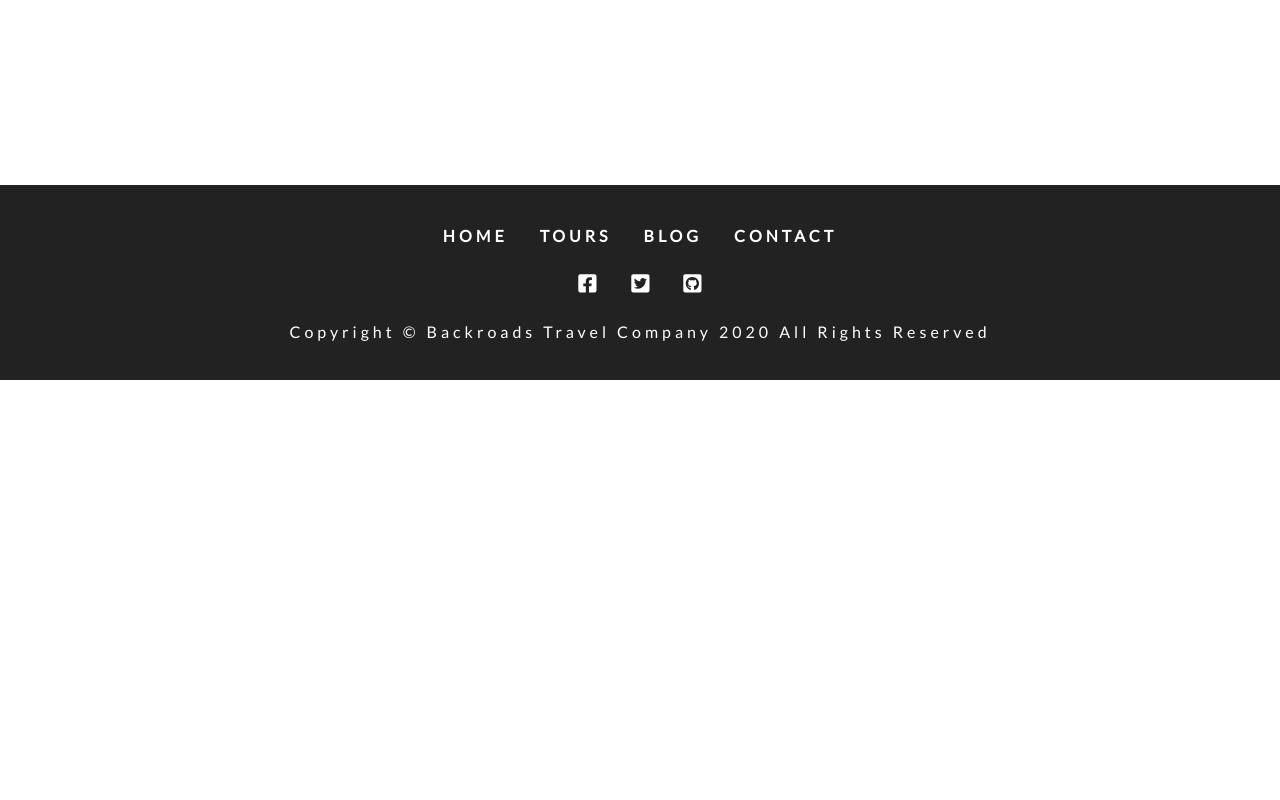
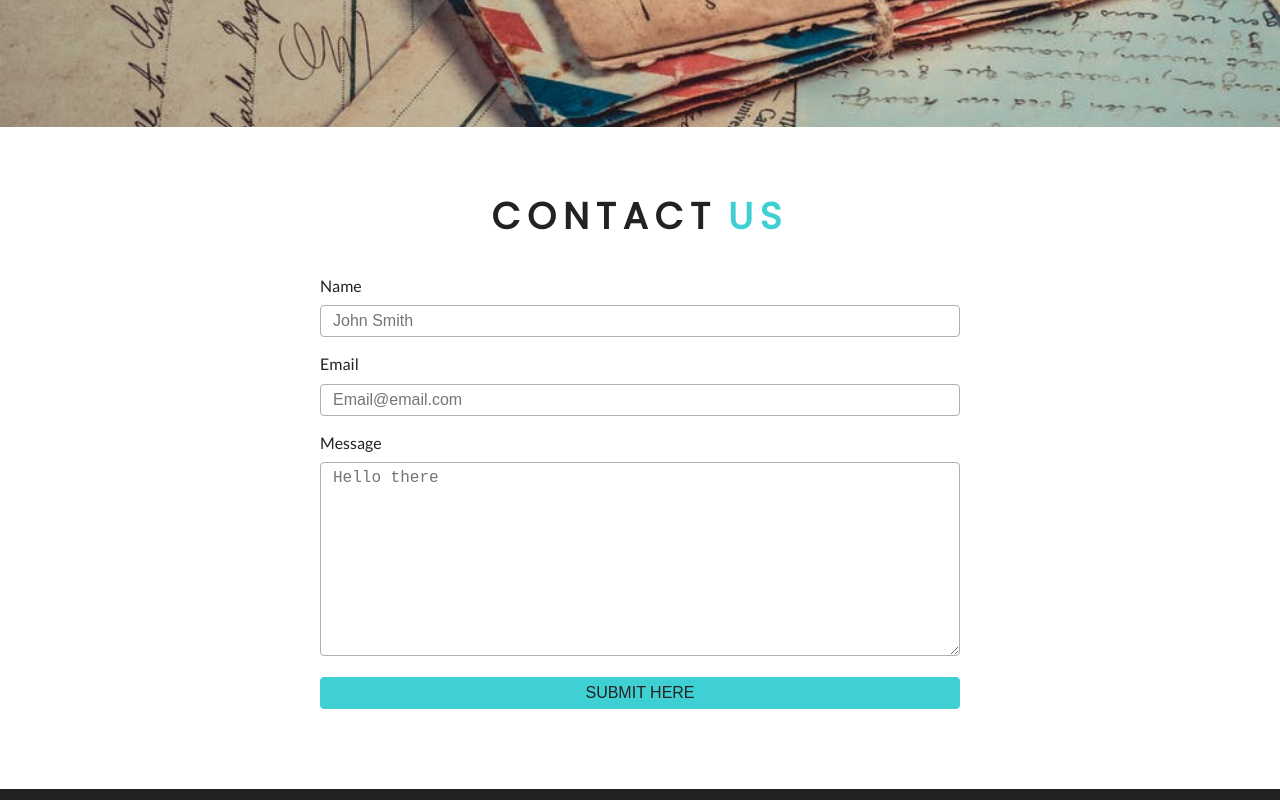
Before and after one commit to Willowmoon/gatsby-backroads-tutorial, a Gatsby site: page /contact in a window 1280 px wide. Shown: the part 420-1220 px from the top of the page. Before the commit the page ends 800 px from the top, so only its background shows below. Built offline with nearby package versions, Linux system fonts and the light colour scheme; Gatsby itself is replaced by a stand-in of ours.

Commit message:
contact form with formspree

```diff
--- a/gatsby-config.js
+++ b/gatsby-config.js
@@ -21,6 +21,7 @@ module.exports = {
     `gatsby-plugin-styled-components`,
     `gatsby-transformer-sharp`,
     `gatsby-plugin-sharp`,
+    `gatsby-plugin-transition-link`,
     {
       resolve: `gatsby-source-filesystem`,
       options: {
--- a/package.json
+++ b/package.json
@@ -22,8 +22,10 @@
     "gatsby-plugin-sass": "^2.3.1",
     "gatsby-plugin-sharp": "^2.6.2",
     "gatsby-plugin-styled-components": "^3.3.1",
+    "gatsby-plugin-transition-link": "^1.18.0",
     "gatsby-source-filesystem": "^2.3.1",
     "gatsby-transformer-sharp": "^2.5.2",
+    "gsap": "^3.2.6",
     "node-sass": "^4.14.1",
     "react": "^16.12.0",
     "react-dom": "^16.12.0",
--- /dev/null
+++ b/src/components/Contact/Contact.js
@@ -0,0 +1,58 @@
+import React from "react"
+import Title from "../Title"
+import styles from "../../css/contact.module.css"
+
+const Contact = () => {
+  return (
+    <section className={styles.contact}>
+      <Title title="contact" subtitle="us" />
+      <div className={styles.center}>
+        <form
+          action="https://formspree.io/mgenvyol"
+          method="POST"
+          className={styles.form}
+        >
+          <div>
+            <label htmlFor="name">name</label>
+            <input
+              type="text"
+              name="name"
+              id="name"
+              className={styles.formControl}
+              placeholder="John Smith"
+            />
+          </div>
+          <div>
+            <label htmlFor="email">email</label>
+            <input
+              type="email"
+              name="email"
+              id="email"
+              className={styles.formControl}
+              placeholder="Email@email.com"
+            />
+          </div>
+          <div>
+            <label htmlFor="message">message</label>
+            <textarea
+              name="message"
+              id="message"
+              rows="10"
+              className={styles.formControl}
+              placeholder="Hello there"
+            />
+          </div>
+          <div>
+            <input
+              type="submit"
+              value="Submit Here"
+              className={styles.submit}
+            />
+          </div>
+        </form>
+      </div>
+    </section>
+  )
+}
+
+export default Contact
--- a/src/components/Footer.js
+++ b/src/components/Footer.js
@@ -1,5 +1,5 @@
 import React from "react"
-import { Link } from "gatsby"
+import AniLink from "gatsby-plugin-transition-link/AniLink"
 import styles from "../css/footer.module.css"
 import links from "../constants/links"
 import socialIcons from "../constants/social-icons"
@@ -10,9 +10,9 @@ const Footer = () => {
       <div className={styles.links}>
         {links.map((item, index) => {
           return (
-            <Link key={index} to={item.path}>
+            <AniLink fade key={index} to={item.path}>
               {item.text}
-            </Link>
+            </AniLink>
           )
         })}
       </div>
--- a/src/components/Navbar.js
+++ b/src/components/Navbar.js
@@ -1,5 +1,5 @@
 import React, { useState } from "react"
-import { Link } from "gatsby"
+import AniLink from "gatsby-plugin-transition-link/AniLink"
 import styles from "../css/navbar.module.css"
 import { FaAlignRight } from "react-icons/fa"
 import links from "../constants/links"
@@ -30,7 +30,7 @@ const Navbar = () => {
           {links.map((item, index) => {
             return (
               <li key={index}>
-                <Link to={item.path}>{item.text}</Link>
+                <AniLink fade to={item.path}>{item.text}</AniLink>
               </li>
             )
           })}
--- a/src/pages/contact.js
+++ b/src/pages/contact.js
@@ -1,10 +1,25 @@
-import React from 'react'
-import Layout from '../components/Layout'
+import React from "react"
+import Layout from "../components/Layout"
+import StyledHero from "../components/StyledHero"
+import { graphql } from "gatsby"
+import Contact from '../components/Contact/Contact'
+export default function contact({ data }) {
+  return (
+    <Layout>
+      <StyledHero img={data.connectBcg.info.fluid} />
+      <Contact />
+    </Layout>
+  )
+}
 
-export default function contact() {
-    return (
-        <Layout>
-            hello from contact
-        </Layout>
-    )
-}
+export const query = graphql`
+  query {
+    connectBcg: file(relativePath: { eq: "connectBcg.jpeg" }) {
+      info: childImageSharp {
+        fluid(quality: 90, maxWidth: 4060) {
+          ...GatsbyImageSharpFluid_withWebp
+        }
+      }
+    }
+  }
+`
```
Also changed, not shown: src/pages/404.js (+4 -6 lines), src/pages/blog.js (+16 -3 lines), src/pages/index.js (+4 -5 lines), src/pages/tours.js (+16 -3 lines), 1 other file.
